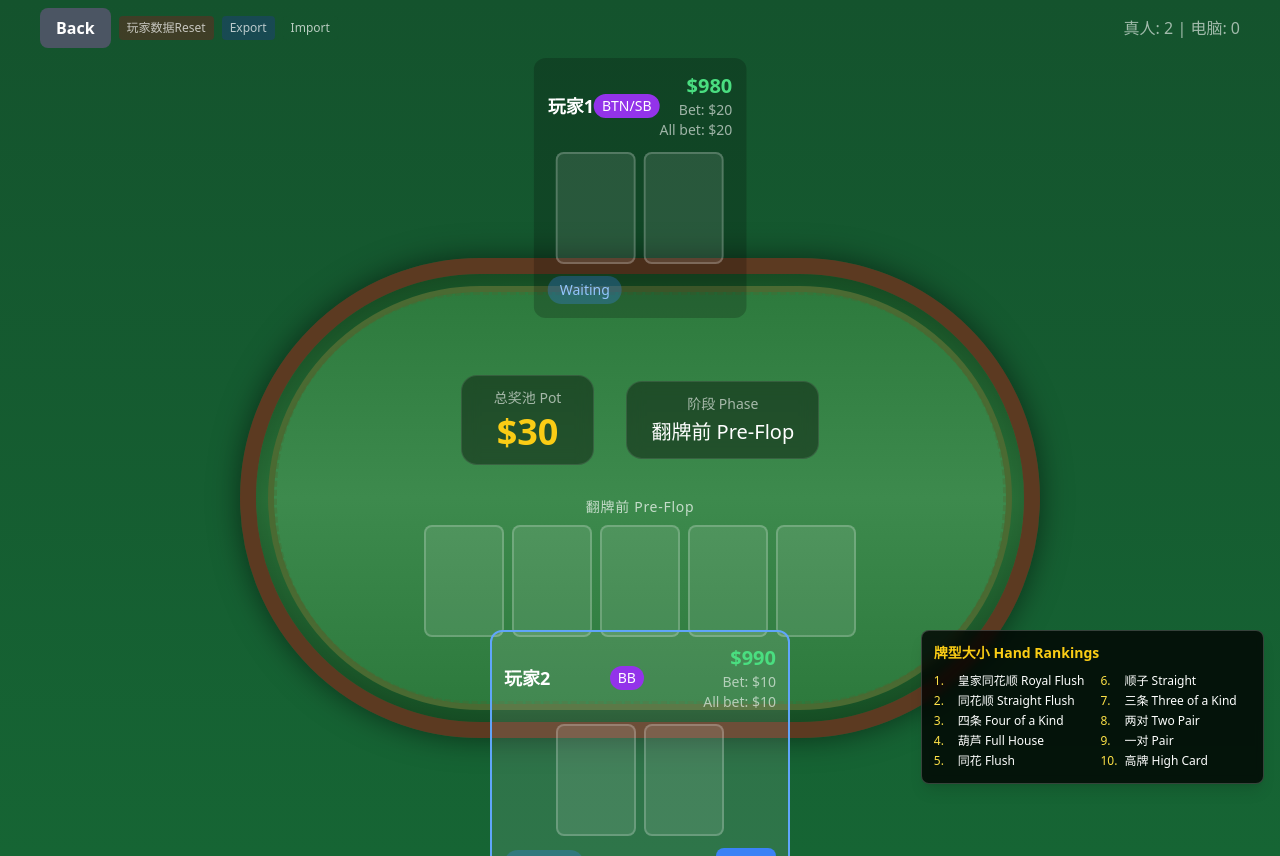
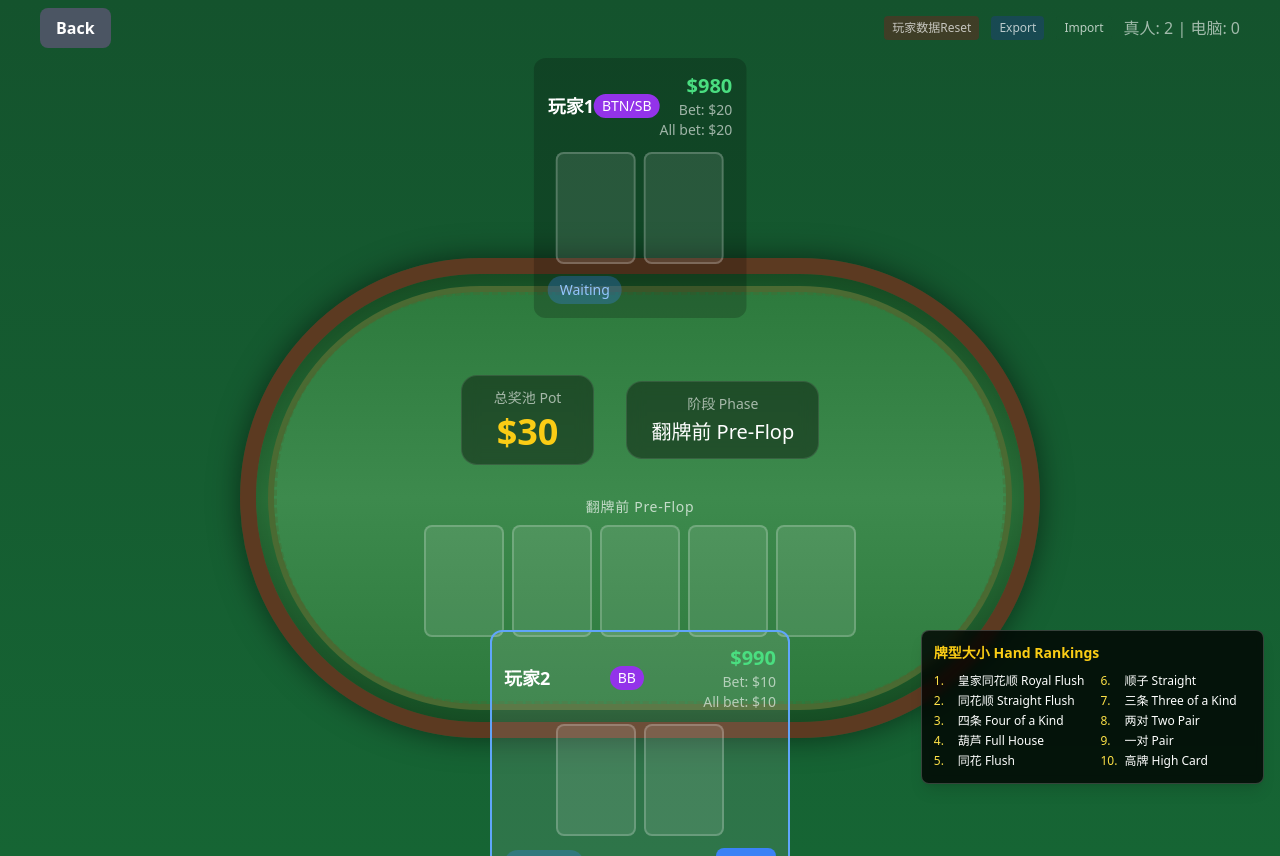
Before and after one commit to CatherineLiyuankun/texas-poker, a React (Vite) app: page / in a window 1280 px wide. Both pictures are taken after a click on the button "开始游戏 Start Game". Built offline with nearby package versions, Linux system fonts and the light colour scheme.

Commit message:
UI 玩家数据3个button 放右上

```diff
--- a/src/components/GameBoard.tsx
+++ b/src/components/GameBoard.tsx
@@ -334,6 +334,11 @@ export const GameBoard: React.FC<GameBoardProps> = ({
             >
               {translations.gameBoard.backToMenu}
             </button>
+          </div>
+          <div className="flex items-center gap-3">
+            {importMessage && (
+              <span className="text-xs text-yellow-400">{importMessage}</span>
+            )}
             <button
               onClick={() => {
                 if (confirm(translations.playerStats.resetStats + '?')) {
@@ -365,11 +370,6 @@ export const GameBoard: React.FC<GameBoardProps> = ({
                 className="hidden"
               />
             </label>
-          </div>
-          <div className="flex items-center gap-3">
-            {importMessage && (
-              <span className="text-xs text-yellow-400">{importMessage}</span>
-            )}
             <div className="text-white/60">
               {translations.gameBoard.realPlayers}: {playerConfig.realPlayers} |{' '}
               {translations.gameBoard.botPlayers}: {playerConfig.botPlayers}
```
